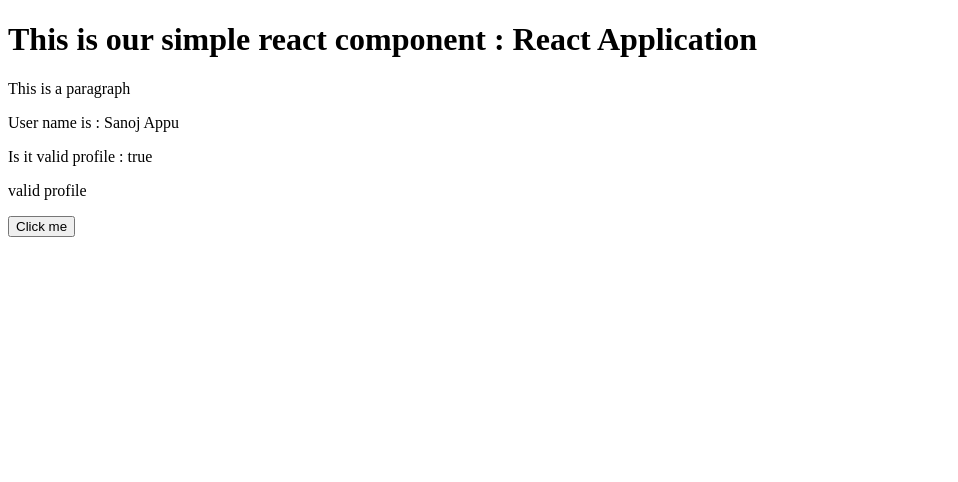
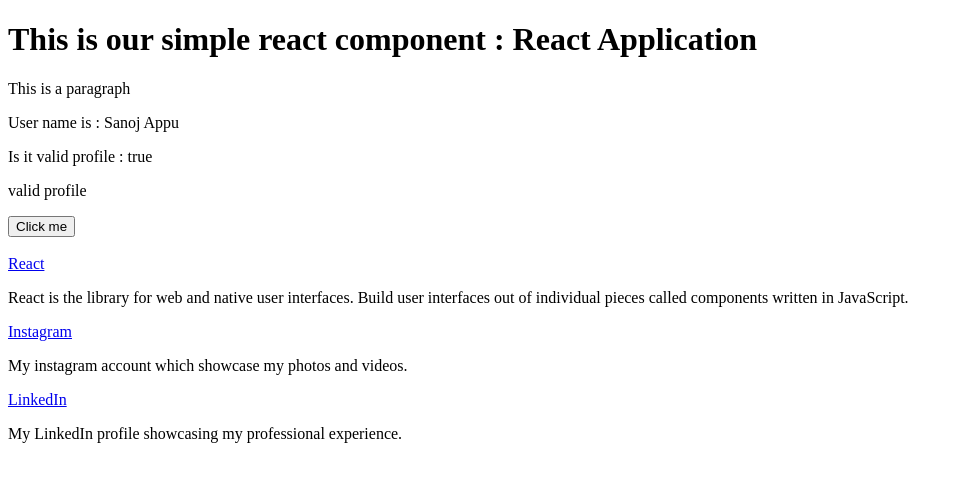
Before and after one commit to sanojkrishnan/react-study---all-, a React (Vite) app: page / in a window 1280 px wide. Shown: the top 482 px of the page, without its empty margins (0-958 px from the left). Built offline with nearby package versions, Linux system fonts and the light colour scheme.

Commit message:
second commit

```diff
--- a/src/App.jsx
+++ b/src/App.jsx
@@ -1,4 +1,5 @@
 import React from "react";
+import WebLink from "./components/webLink";
 
 const App = () =>{
   const  appName = "React Application"   //variable
@@ -11,6 +12,25 @@ const App = () =>{
 
     console.log("button clicked")   //will console
     alert("Button clicked!");      // will give alert popup message
+    }
+
+//------------------------------------------objects
+    const reactLink = {
+      name : "React",
+      documentName : "React is the library for web and native user interfaces. Build user interfaces out of individual pieces called components written in JavaScript.",
+      website :"https://react.dev/"
+  }
+
+  const  instaLink = {
+    name : "Instagram",
+    documentName : "My instagram account which showcase my photos and videos.",
+    website : "https://www.instagram.com/___stardus_t___/"
+  }
+
+  const linkedInLink = {
+    name : "LinkedIn",
+    documentName : "My LinkedIn profile showcasing my professional experience.",
+    website : "www.linkedin.com/in/sanoj-krishnan"
   }
 
   return(
@@ -19,8 +39,19 @@ const App = () =>{
     <p>This is a paragraph</p>
     <p>User name is : {user.name}</p>
     <p>Is it valid profile : {`${profileValid}`}</p> {/* to show boolean values in DOM as it is, you need to use template literals */}
+
+
     <p>{profileValid ? "valid profile" : "invalid profile"}</p>
-    <button onClick={handleClick} >Click me</button>
+    <button onClick={handleClick} >Click me</button><br/><br/>
+
+
+    <WebLink title={reactLink.name} description={reactLink.documentName} website={reactLink.website} />
+
+
+    <WebLink title={instaLink.name /*Props Example */} description={instaLink.documentName} website={instaLink.website} />
+
+
+    <WebLink title={linkedInLink.name} description={linkedInLink.documentName} website={linkedInLink.website} /> {/* props example */}
     </>
   )
 }
--- /dev/null
+++ b/src/components/webLink.jsx
@@ -0,0 +1,13 @@
+import React from "react";
+
+
+const WebLink =({title, description, website}) => {
+    return (
+    <>
+        <a href={website}>{title}</a>
+        <p>{description}</p>
+    </>
+    )
+}
+
+export default WebLink;
```
